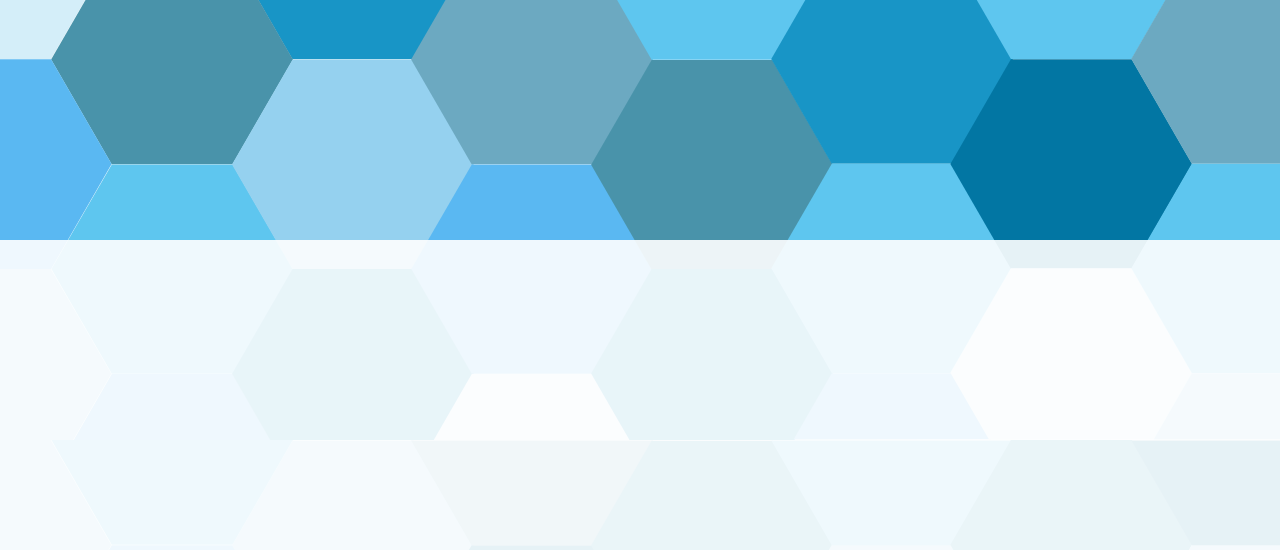
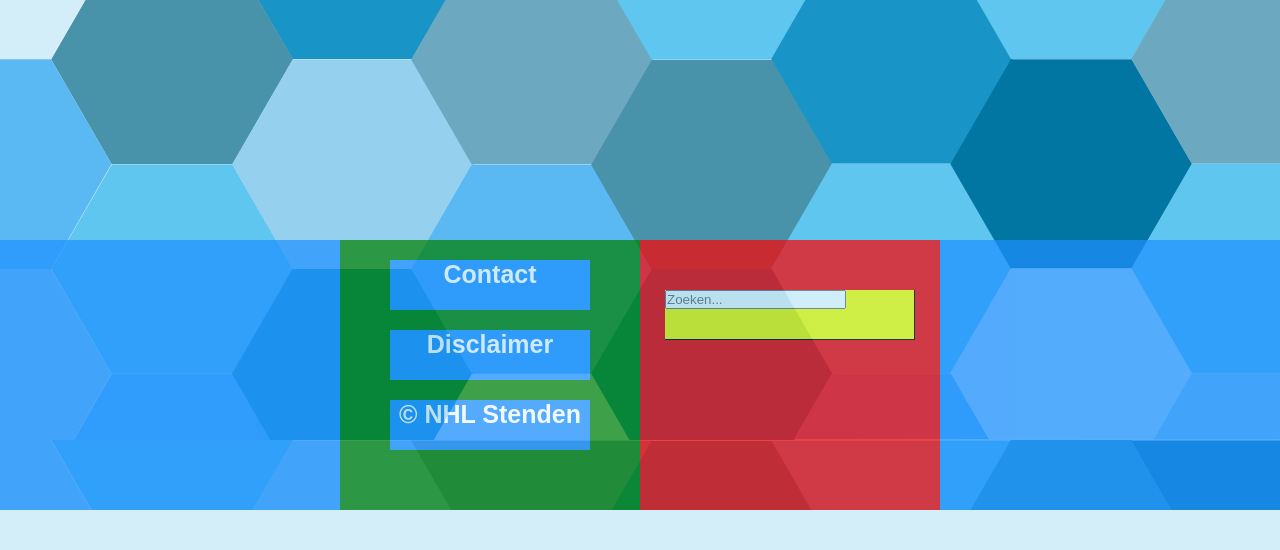
Before and after one commit to timtenvoorde1/inf1b_project, a PHP site: page /StartPage.php in a window 1280 px wide. Shown: the part 1160-1710 px from the top of the page. After the commit the page ends 1670 px from the top, so only its background shows below. Run offline with PHP 8.4, Linux system fonts and the light colour scheme.

Commit message:
Footer + content

```diff
--- a/StartPage.php
+++ b/StartPage.php
@@ -70,6 +70,25 @@ STARTPAGE WEBAPP
                                     </div>
                                 </div>
                                 <div id="footer" >
+                                    <div id="footercontainer" >
+                                        <div id="footersearch">
+                                            <div id="search">
+                                            <input type="text" placeholder="Zoeken...">
+                                            </div>
+                                        </div>
+                                        <div id="footerinfo">
+                                            <div class="footertext" >
+                                                <p class="textfooter"> Contact </p>
+                                            </div>
+                                            <div class="footertext" >
+                                                <p class="textfooter"> Disclaimer </p>
+                                            </div>
+                                            <div class="footertext" >
+                                                <p class="textfooter"> &copy; NHL Stenden </p>
+                                            </div>
+
+                                        </div>
+                                    </div>
 
                                 </div>
                                 </div>
--- a/css/style.css
+++ b/css/style.css
@@ -104,21 +104,21 @@ body {
     float:left;
     width:250px;
     height:50px;
-	margin-top: 50px;
+    margin-top: 50px;
 }
 
 .person{
     float:left;
     width:200px;
     height:50px;
-	margin-top: 50px;
+    margin-top: 50px;
 }
 
 .login{
     float:left;
     width:125px;
     height: 50px;
-	margin-top: 50px;
+    margin-top: 50px;
 }
 
 
@@ -142,8 +142,58 @@ body {
 #footer{
     height: 270px;
     width: 100%;
-    padding-top: 40px;
+  /*  padding-top: 40px; */
     float: left;
-    background-color: white;
-    opacity: 0.9;
+    background-color: dodgerblue;
+    opacity: 0.7;
 }
+
+#footercontainer{
+    height: 270px;
+    width: 600px;
+    background-color: red;
+    margin-left: auto;
+    margin-right: auto;
+}
+
+#footerinfo{
+    height: 270px;
+    width: 300px;
+    background-color: green;
+    float: left;
+}
+
+.footertext{
+    margin-top: 20px;
+    height: 50px;
+    width: 200px;
+    background-color: dodgerblue;
+    margin-left: auto;
+    margin-right: auto;
+}
+
+#footersearch{
+    height: 50px;
+    width: 250px;
+    background-color: black;
+    float: right;
+    margin-right: 25px;
+    margin-top: 50px;
+}
+
+#search{
+    height: 49px;
+    width: 249px;
+    background: yellow;
+}
+
+.search input[type=text] {
+    border: 2px solid #ccc;
+}
+
+p{
+    font-size: 25px;
+    font-weight: bold;
+    color: white;
+    text-align: center;
+}
```
Lines whose indentation alone changed are shown as unchanged.
